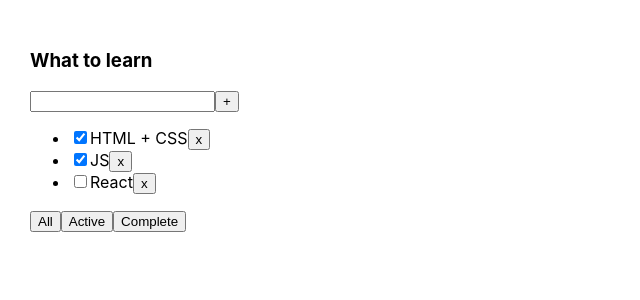
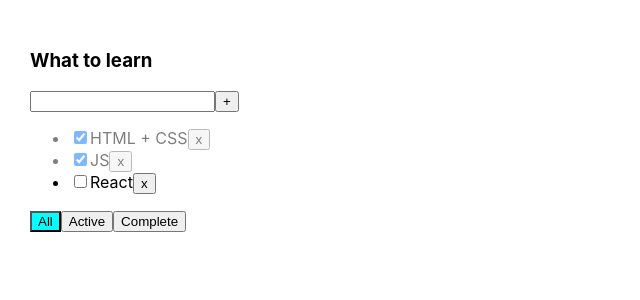
Before and after one commit to Sergejs-Rudko/todo_react_redux, a React (Create React App) app: page / in a window 1280 px wide. Shown: the top 300 px of the page, without its empty margins (0-640 px from the left). Built offline with nearby package versions, Linux system fonts and the light colour scheme.

Commit message:
4. error message & border some css added

```diff
--- a/src/App.css
+++ b/src/App.css
@@ -6,3 +6,19 @@
 .App > div {
   margin-right: 50px;
 }
+
+.error {
+  border : red 1px solid
+}
+
+.error-message{
+  color : red
+}
+
+.active-filter{
+  background-color: aqua;
+}
+
+.isDone{
+  opacity: 0.5;
+}
--- a/src/App.tsx
+++ b/src/App.tsx
@@ -36,6 +36,14 @@
         setFilter(filterValue)
     }
 
+    function changeTaskStatus(taskID: string, isDone: boolean) {
+        let task = tasks.find(task => task.id === taskID)
+        if (task) {
+            task.isDone = isDone
+        }
+        setTasks([ ...tasks])
+    }
+
     //FUNCTIONS END
 
 
@@ -53,7 +61,9 @@
                       tasks={tasksForTodolist}
                       removeTask={removeTask}
                       changeFilter={changeFilter}
-                      addTask={addTask}/>
+                      addTask={addTask}
+                      changeTaskStatus={changeTaskStatus}
+            filter={filter}/>
         </div>
     )
 }
--- a/src/Todolist.tsx
+++ b/src/Todolist.tsx
@@ -7,6 +7,8 @@
     removeTask: (taskID: string) => void
     changeFilter: (filter: FilterValueTypes) => void
     addTask: (taskTitle: string) => void
+    changeTaskStatus : (taskID : string, isDone : boolean) => void
+    filter : FilterValueTypes
 }
 
 export type TaskType = {
@@ -20,6 +22,7 @@
 export function Todolist(props: PropsType) {
 
     let [newTaskTitle, setNewTaskTitle] = useState("")
+    let [error, setError] = useState<string | null>("")
 
     //CLICK HANDLERS START
     //const onDeleteButtonClickHandler = (taskID: string) => props.removeTask(taskID)
@@ -27,19 +30,26 @@
     const onFilterActiveButtonClick = () => props.changeFilter("active")
     const onFilterCompletedButtonClick = () => props.changeFilter("completed")
     const addTask = () => {
-        props.addTask(newTaskTitle)
-        setNewTaskTitle("")
+        if(newTaskTitle.trim() !== ""){
+            props.addTask(newTaskTitle.trim())
+            setNewTaskTitle("")
+        }else{
+            setError("title is required")
+        }
     }
     const onNewTaskInputChangeHandler = (e: ChangeEvent<HTMLInputElement>) => {
         let title = e.currentTarget.value
         setNewTaskTitle(title)
     }
     const onAddTaskEnterButtonPressHandler = (e: KeyboardEvent<HTMLInputElement>) => {
+        setError(null)
         if (e.code === "Enter") {
             props.addTask(e.currentTarget.value)
             setNewTaskTitle("")
         }
     }
+
+
     //CLICK HANDLERS END
 
     return (
@@ -49,25 +59,32 @@
                 <input value={newTaskTitle}
                        onChange={onNewTaskInputChangeHandler}
                        onKeyPress={onAddTaskEnterButtonPressHandler}
+                       className={error ? "error" : ""}
                 />
                 <button onClick={addTask}>+</button>
+                {error && <div className={"error-message"}>{error}</div>}
             </div>
             <ul>
                 {
                     props.tasks.map((task) => {
                         //CLICKHANDLER for each task
                         const onRemoveButtonClickHandler = () => props.removeTask(task.id)
-                        return <li key={task.id}><input type={"checkbox"}
-                                                        checked={task.isDone}/><span>{task.taskTitle}</span>
+                        const onTaskStatusChangeHandler = (e: ChangeEvent<HTMLInputElement>) => {
+                            props.changeTaskStatus(task.id,e.currentTarget.checked)
+                        }
+                        //CLICKHANDLERS END
+                        return <li key={task.id} className={task.isDone ? "isDone" : ""}><input type={"checkbox"}
+                                                        checked={task.isDone}
+                        onChange={onTaskStatusChangeHandler}/><span>{task.taskTitle}</span>
                             <button onClick={onRemoveButtonClickHandler}>x</button>
                         </li>
                     })
                 }
             </ul>
             <div>
-                <button onClick={onFilterAllButtonClick}>All</button>
-                <button onClick={onFilterActiveButtonClick}>Active</button>
-                <button onClick={onFilterCompletedButtonClick}>Complete</button>
+                <button onClick={onFilterAllButtonClick} className={props.filter === "all" ? "active-filter" : ""}>All</button>
+                <button onClick={onFilterActiveButtonClick} className={props.filter === "active" ? "active-filter" : ""}>Active</button>
+                <button onClick={onFilterCompletedButtonClick} className={props.filter === "completed" ? "active-filter" : ""}>Complete</button>
             </div>
         </div>
     )
```
